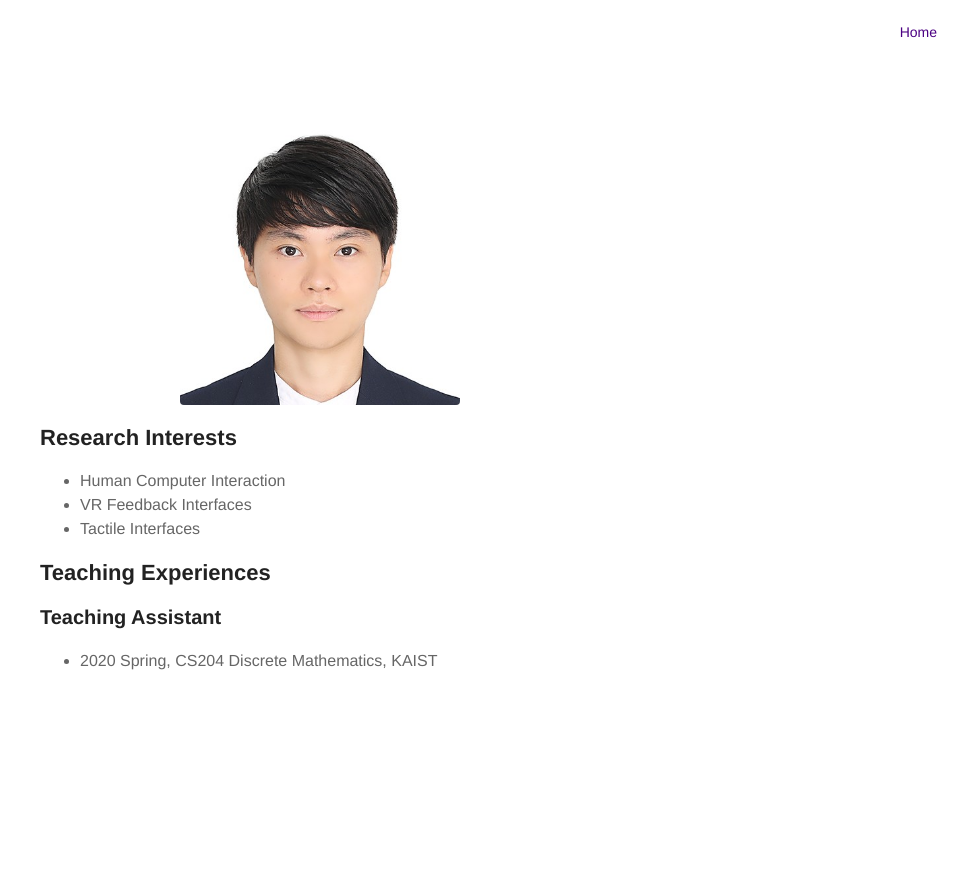
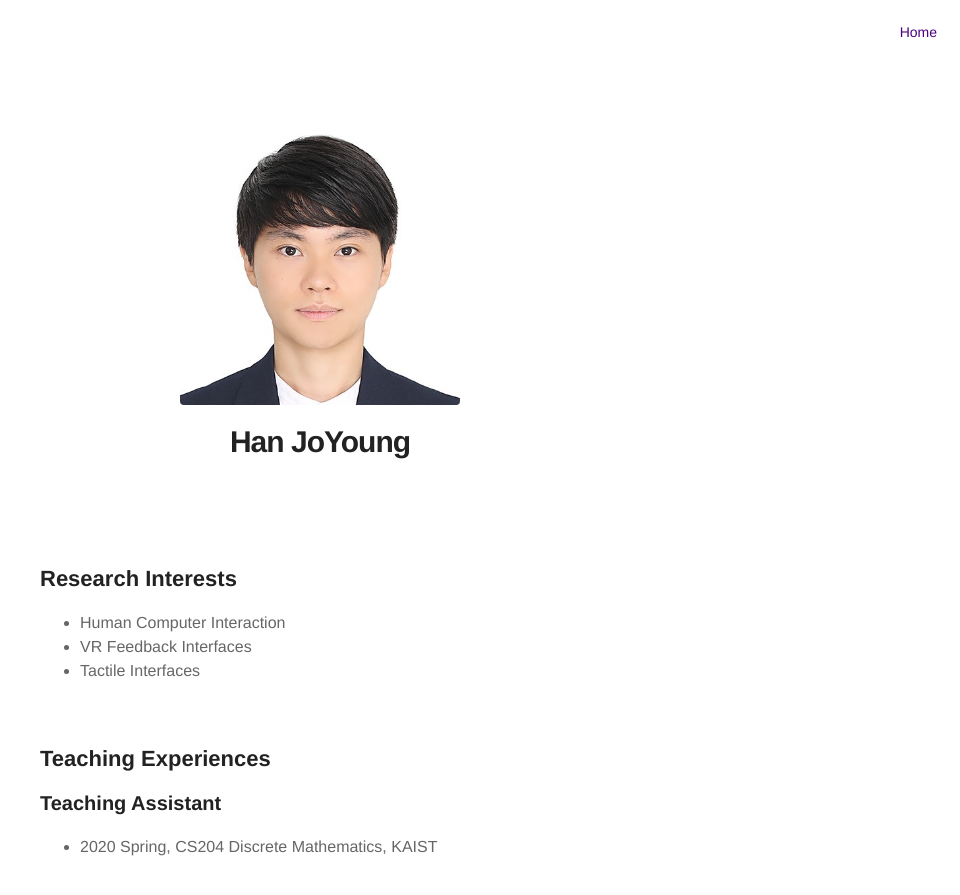
Before and after one commit to hjyoung001/hjyoung001.github.io, a Jekyll site: the page built from about.md, in a window 1280 px wide. Shown: the top 895 px of the page, without its empty margins (320-1280 px from the left). Built offline with Jekyll 4.4.1, drawn with Linux system fonts in a browser that asks for light colours.

Commit message:
Update about.md

```diff
--- a/about.md
+++ b/about.md
@@ -3,6 +3,8 @@ title: About
 layout: page
 ---
 ![Profile Image]({{ site.url }}/{{ site.picture }})
+<h1>Han JoYoung</h1>
+<br>
 
 <h2>Research Interests</h2>
 
@@ -11,6 +13,7 @@ layout: page
 	<li>VR Feedback Interfaces</li>
 	<li>Tactile Interfaces</li>
 </ul>
+<br>
 
 <h2>Teaching Experiences</h2>
 
```
